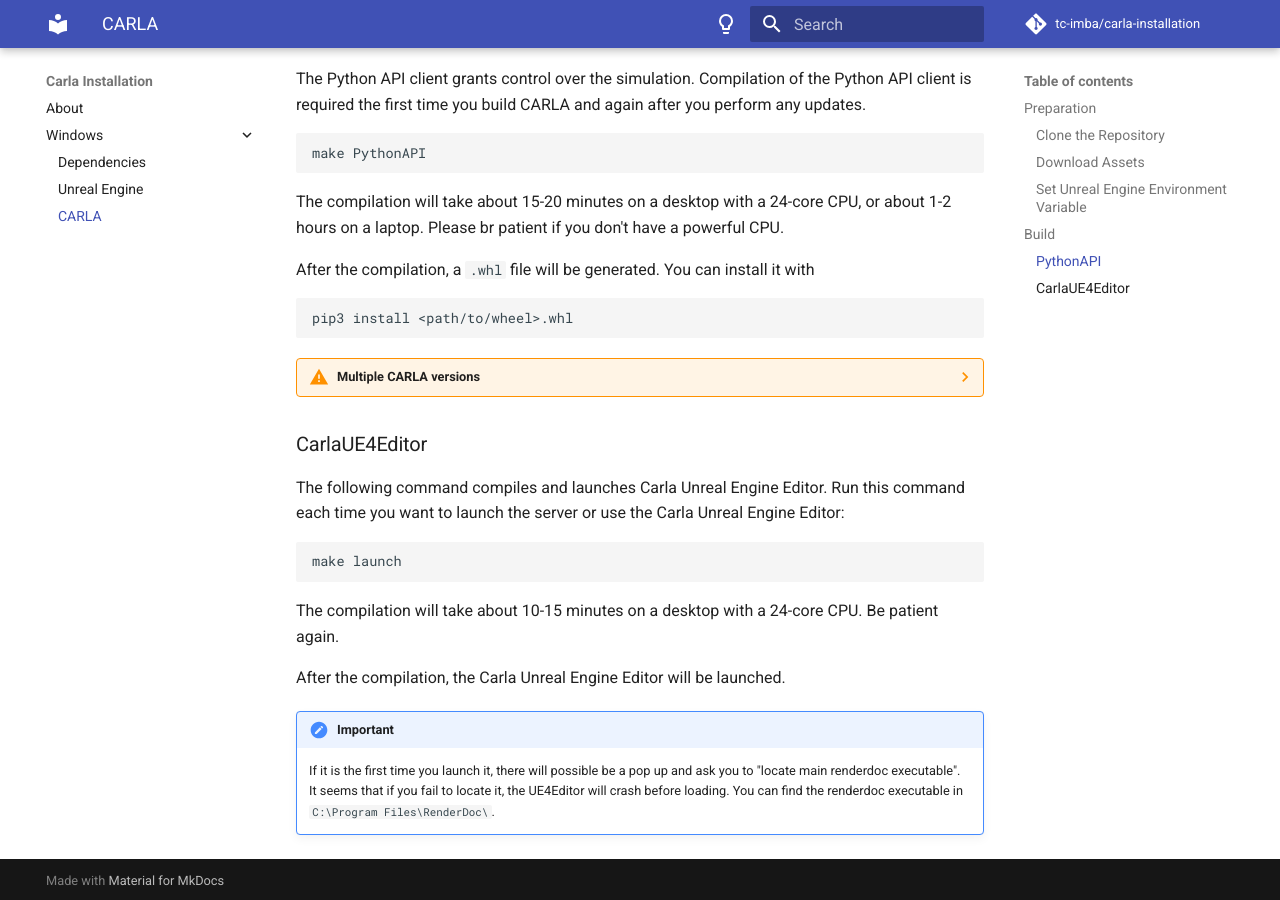
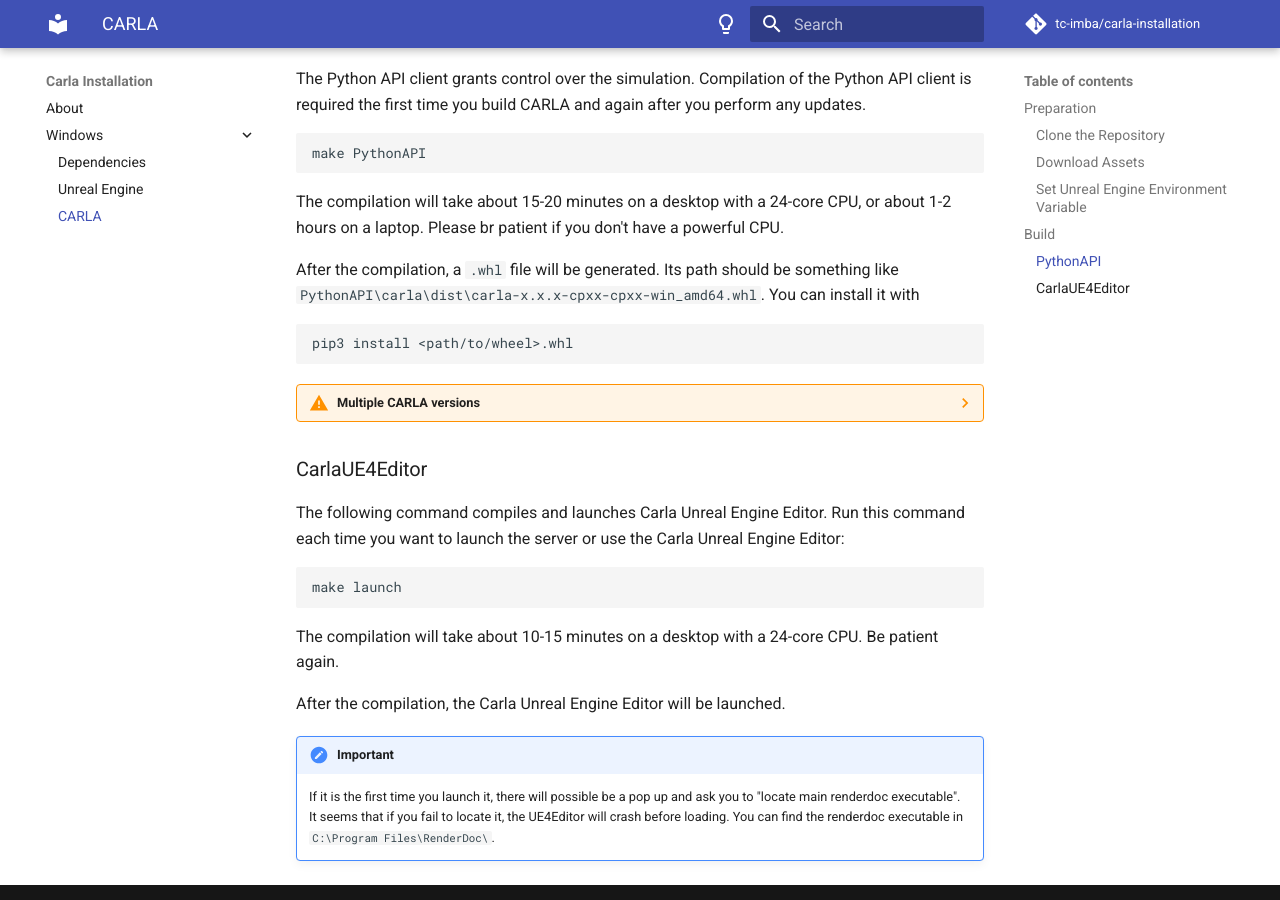
Before and after one commit to tc-imba/carla-installation, an MkDocs documentation site: the page built from docs/windows/carla.md, in a window 1280 px wide and 900 px high, scrolled down 1462 px. Built offline with MkDocs 1.6.1 and Material for MkDocs 9.7.7, drawn with Linux system fonts in a browser that asks for light colours; comment, search, counter and statistics services are not loaded.

Commit message:
add whl file path

````diff
--- a/docs/windows/carla.md
+++ b/docs/windows/carla.md
@@ -58,7 +58,7 @@
 
 The compilation will take about 15-20 minutes on a desktop with a 24-core CPU, or about 1-2 hours on a laptop. Please br patient if you don't have a powerful CPU.
 
-After the compilation, a `.whl` file will be generated. You can install it with
+After the compilation, a `.whl` file will be generated. Its path should be something like `PythonAPI\carla\dist\carla-x.x.x-cpxx-cpxx-win_amd64.whl`. You can install it with
 ```bash
 pip3 install <path/to/wheel>.whl
 ```
````
